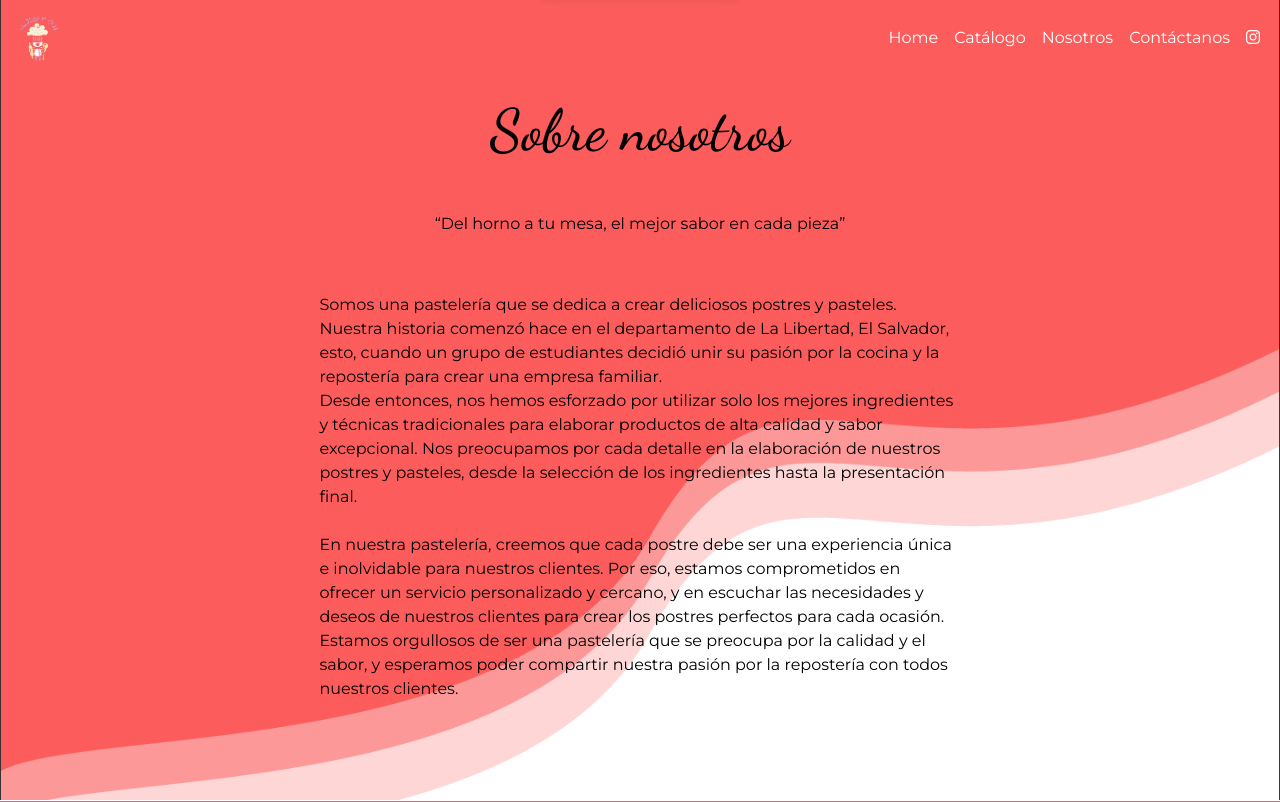
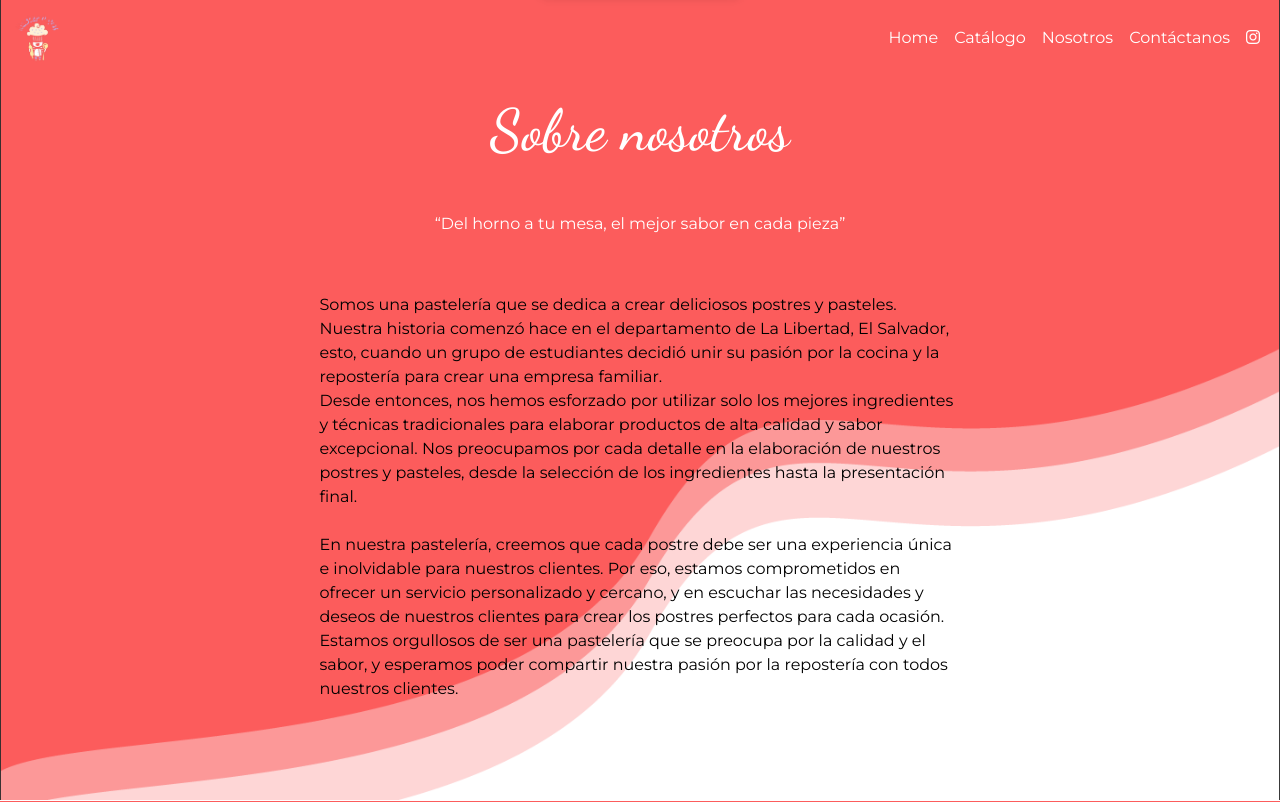
Before and after one commit to cruzito-rar/master-cakes-app, a React (Create React App) app: page /about in a window 1280 px wide. Shown: the top 802 px of the page. Built offline with nearby package versions, Linux system fonts and the light colour scheme.

Commit message:
Correción en Home.jsx

```diff
--- a/src/components/navigation/Footer.jsx
+++ b/src/components/navigation/Footer.jsx
@@ -4,7 +4,7 @@ import '../styles/Footer.css';
 
 const Footer = () => {
  return (
-  <footer className="text-white py-3" id="contact">
+  <footer className="text-white py-3">
    <div className="container">
     <div className="row d-flex align-items-center">
       <div className="col-12 col-md-4 mb-3 mb-md-0 text-center">
--- a/src/components/pages/About.jsx
+++ b/src/components/pages/About.jsx
@@ -6,8 +6,8 @@ const About = () => {
   <div className="container my-5">
    <div className="row justify-content-center">
     <div className="col-md-7">
-     <h1 className="text-center mb-2 my-5">Sobre nosotros</h1>
-      <p className="text text-center"> “Del horno a tu mesa, el mejor sabor en cada pieza” </p>
+     <h1 className="text-center mb-2 my-5 text-white"> Sobre nosotros </h1>
+      <p className="text text-center text-white"> “Del horno a tu mesa, el mejor sabor en cada pieza” </p>
       <p> Somos una pastelería que se dedica a crear deliciosos postres y pasteles. Nuestra historia comenzó hace en el departamento de La Libertad, El Salvador, esto, cuando un grupo de estudiantes decidió unir su pasión por la cocina y la repostería para crear una empresa familiar. <br/>
       Desde entonces, nos hemos esforzado por utilizar solo los mejores ingredientes y técnicas tradicionales para elaborar productos de alta calidad y sabor excepcional. Nos preocupamos por cada detalle en la elaboración de nuestros postres y pasteles, desde la selección de los ingredientes hasta la presentación final.
       <br/> <br/>
--- a/src/components/pages/Privacy.jsx
+++ b/src/components/pages/Privacy.jsx
@@ -6,7 +6,7 @@ const Privacy = () => {
   <div className="container my-5">
    <div className="row justify-content-center">
     <div className="col-md-9">
-     <h1 className="text-center mt-5 my-5"> Política de privacidad </h1>
+     <h1 className="text-center mt-5 my-5 text-white"> Política de privacidad </h1>
      <p className="mt-5 pt-5 mb-5">
    Para utilizar los servicios ofrecidos por Pastelería Master Cakes, los clientes deberán facilitar determinados datos de carácter personal. Su información personal se procesa y almacena en servidores o medios magnéticos que mantienen altos estándares de seguridad y protección tanto física como tecnológica. <br /> <br /> Pastelería Master Cakes tomará las medidas que estén a su alcance para resguardar la privacidad de la información de los clientes. Por lo tanto, no compartirá la información personal sea a manera onerosa o gratuita, a excepción de las maneras establecidas en el presente documento. En caso que terceras personas logren acceder a alguna información de manera ilegítima, Pastelería Master Cakes no se hace responsable por el uso de la información. <br /> <br />  Pastelería Master Cakes cooperará con las autoridades judiciales o administrativas para garantizar el fiel cumplimiento a la ley y con el propósito de salvaguardar la integridad y la seguridad de la sociedad y la de sus clientes. Por lo tanto, esta podrá proporcionar información personal de sus usuarios a petición de cualquier autoridad para efectos de sus investigaciones en casos como: protección de derechos de propiedad industrial e intelectual, prevención del fraude y otras materias, y por su parte, el usuario autoriza a Pastelería Bom Bom para que brinde la información que a su discreción estime pertinentes para el fiel cumplimiento de la ley. </p>
     </div>
--- a/src/components/styles/Footer.css
+++ b/src/components/styles/Footer.css
@@ -28,7 +28,11 @@ footer p {
 }
 
 @media (max-width: 767px) {
- footer {
-  width: 100vw;
+ footer .container {
+
+ }
+
+ footer img {
+  width: 50%;
  }
 }
```
